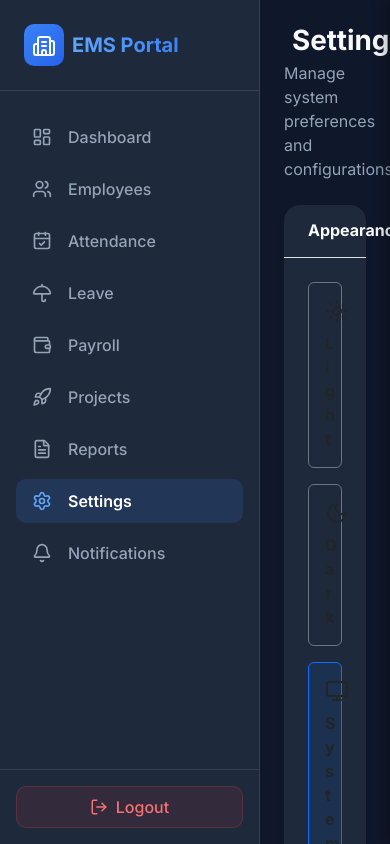
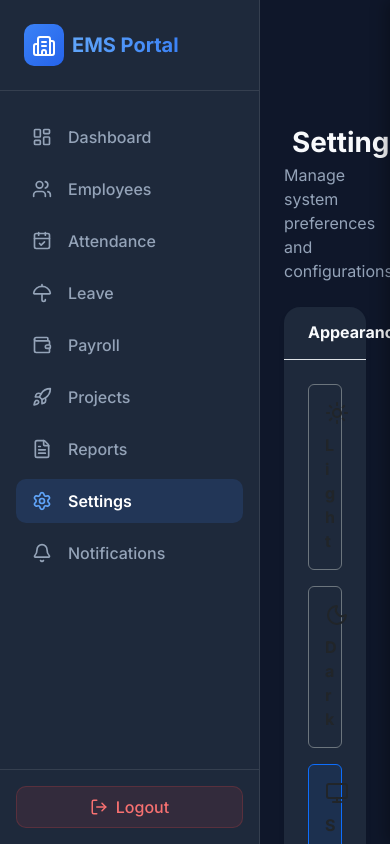
Before and after one commit to SOUVIKKONAR/employee-management, a React (Vite) app in the folder employee-management-frontend/: page /settings in a window 390 px wide. Shown: the top 844 px of the page. Built offline with nearby package versions, Linux system fonts and the light colour scheme; no server answers; sample sign-in values are in the browser's storage.

Commit message:
Layout changed for smartphone

```diff
--- a/employee-management-frontend/src/components/Layout.jsx
+++ b/employee-management-frontend/src/components/Layout.jsx
@@ -1,23 +1,141 @@
 import { useState } from "react";
+import { Link, useLocation } from "react-router-dom";
 import Sidebar from "./Sidebar";
 import NotificationPanel from "./NotificationPanel";
+import {
+    LayoutDashboard,
+    Users,
+    CalendarCheck,
+    Umbrella,
+    Wallet,
+    Rocket,
+    Building2,
+    Bell,
+    Menu,
+} from "lucide-react";
+
+// Bottom nav items (5 most important)
+const bottomNavItems = [
+    { path: "/dashboard", label: "Dashboard", Icon: LayoutDashboard },
+    { path: "/", label: "Employees", Icon: Users },
+    { path: "/attendance", label: "Attendance", Icon: CalendarCheck },
+    { path: "/leave", label: "Leave", Icon: Umbrella },
+    { path: "/payroll", label: "Payroll", Icon: Wallet },
+];
 
 function Layout({ children }) {
+    const [isSidebarOpen, setIsSidebarOpen] = useState(false);
     const [isNotificationOpen, setIsNotificationOpen] = useState(false);
+    const location = useLocation();
+
+    const isActive = (path) => location.pathname === path;
 
     return (
         <div style={{ minHeight: "100vh" }}>
-            <Sidebar onNotificationClick={() => setIsNotificationOpen(true)} />
+
+            {/* ── Mobile sidebar overlay ─────────────────────────────── */}
+            <div
+                className={`sidebar-overlay${isSidebarOpen ? " active" : ""}`}
+                onClick={() => setIsSidebarOpen(false)}
+            />
+
+            {/* ── Sidebar ───────────────────────────────────────────── */}
+            <Sidebar
+                isOpen={isSidebarOpen}
+                onClose={() => setIsSidebarOpen(false)}
+                onNotificationClick={() => setIsNotificationOpen(true)}
+            />
+
+            {/* ── Mobile top header ─────────────────────────────────── */}
+            <header className="mobile-header">
+                <button
+                    onClick={() => setIsSidebarOpen(true)}
+                    style={{
+                        background: "transparent",
+                        border: "none",
+                        color: "var(--text-primary)",
+                        cursor: "pointer",
+                        padding: "6px",
+                        borderRadius: "8px",
+                        display: "flex",
+                        alignItems: "center",
+                    }}
+                    aria-label="Open menu"
+                >
+                    <Menu size={22} />
+                </button>
+
+                {/* Logo */}
+                <Link
+                    to="/dashboard"
+                    className="d-flex align-items-center gap-2 text-decoration-none"
+                    style={{ flex: 1 }}
+                >
+                    <div style={{
+                        background: "linear-gradient(135deg, #3b82f6, #2563eb)",
+                        padding: "6px",
+                        borderRadius: "8px",
+                    }}>
+                        <Building2 size={18} color="white" />
+                    </div>
+                    <span style={{
+                        background: "linear-gradient(90deg, #60a5fa, #3b82f6)",
+                        WebkitBackgroundClip: "text",
+                        WebkitTextFillColor: "transparent",
+                        fontWeight: "700",
+                        fontSize: "1rem",
+                    }}>
+                        EMS Portal
+                    </span>
+                </Link>
+
+                {/* Bell */}
+                <button
+                    onClick={() => setIsNotificationOpen(true)}
+                    style={{
+                        background: "transparent",
+                        border: "none",
+                        color: "var(--text-secondary)",
+                        cursor: "pointer",
+                        padding: "6px",
+                        borderRadius: "8px",
+                        display: "flex",
+                        alignItems: "center",
+                    }}
+                    aria-label="Notifications"
+                >
+                    <Bell size={20} />
+                </button>
+            </header>
+
+            {/* ── Main content ──────────────────────────────────────── */}
             <main
+                className="layout-main"
                 style={{
                     marginLeft: "var(--sidebar-width)",
                     width: "calc(100% - var(--sidebar-width))",
                     minWidth: 0,
-                    padding: "24px"
+                    padding: "24px",
                 }}
             >
                 {children}
             </main>
+
+            {/* ── Bottom nav (mobile only) ──────────────────────────── */}
+            <nav className="bottom-nav">
+                {bottomNavItems.map(({ path, label, Icon }) => (
+                    <Link
+                        key={path}
+                        to={path}
+                        className={`bottom-nav-item${isActive(path) ? " active" : ""}`}
+                    >
+                        <Icon size={20} />
+                        <span>{label}</span>
+                    </Link>
+                ))}
+            </nav>
+
+            {/* ── Notification panel ────────────────────────────────── */}
             <NotificationPanel
                 isOpen={isNotificationOpen}
                 onClose={() => setIsNotificationOpen(false)}
```
